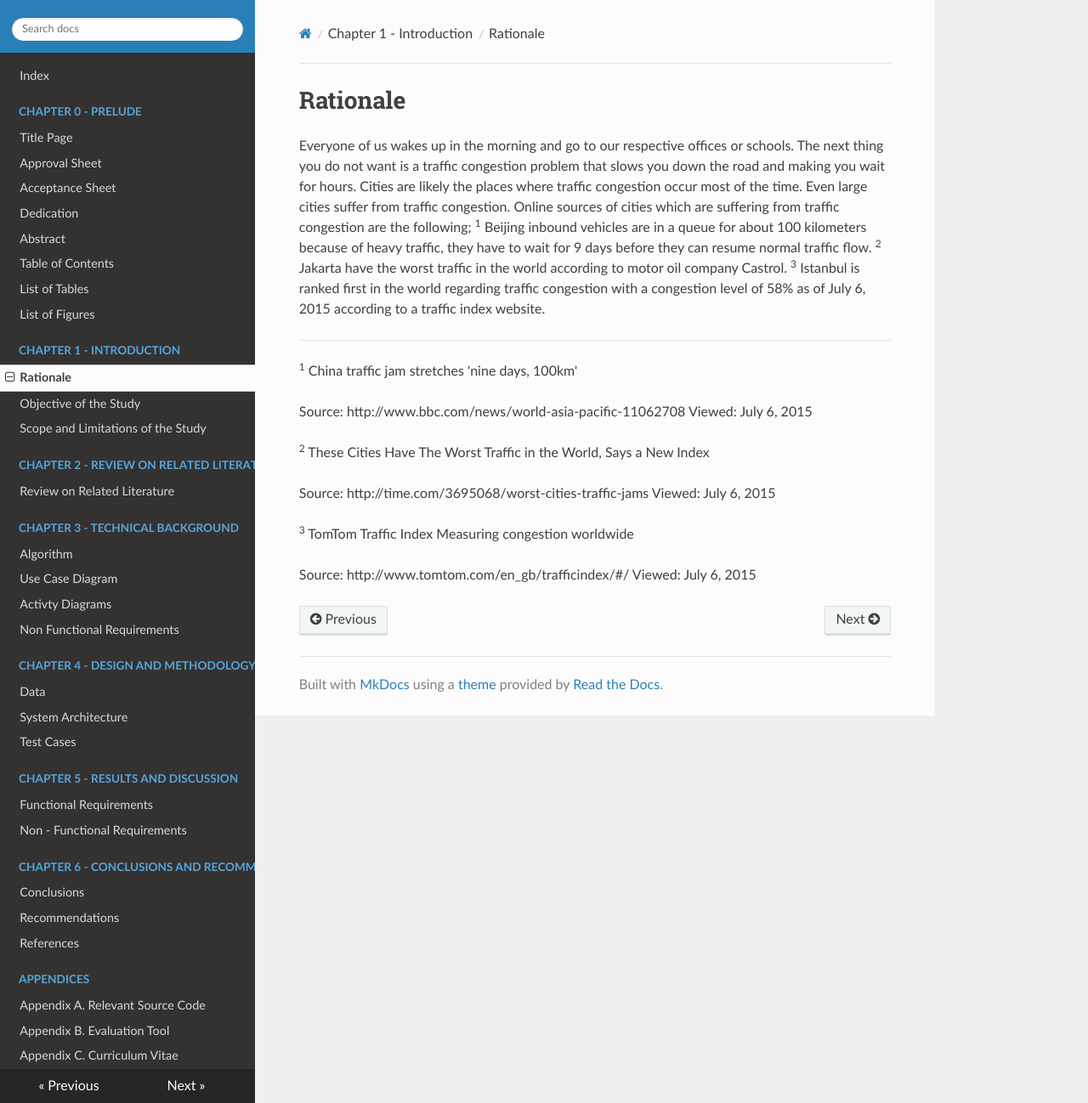
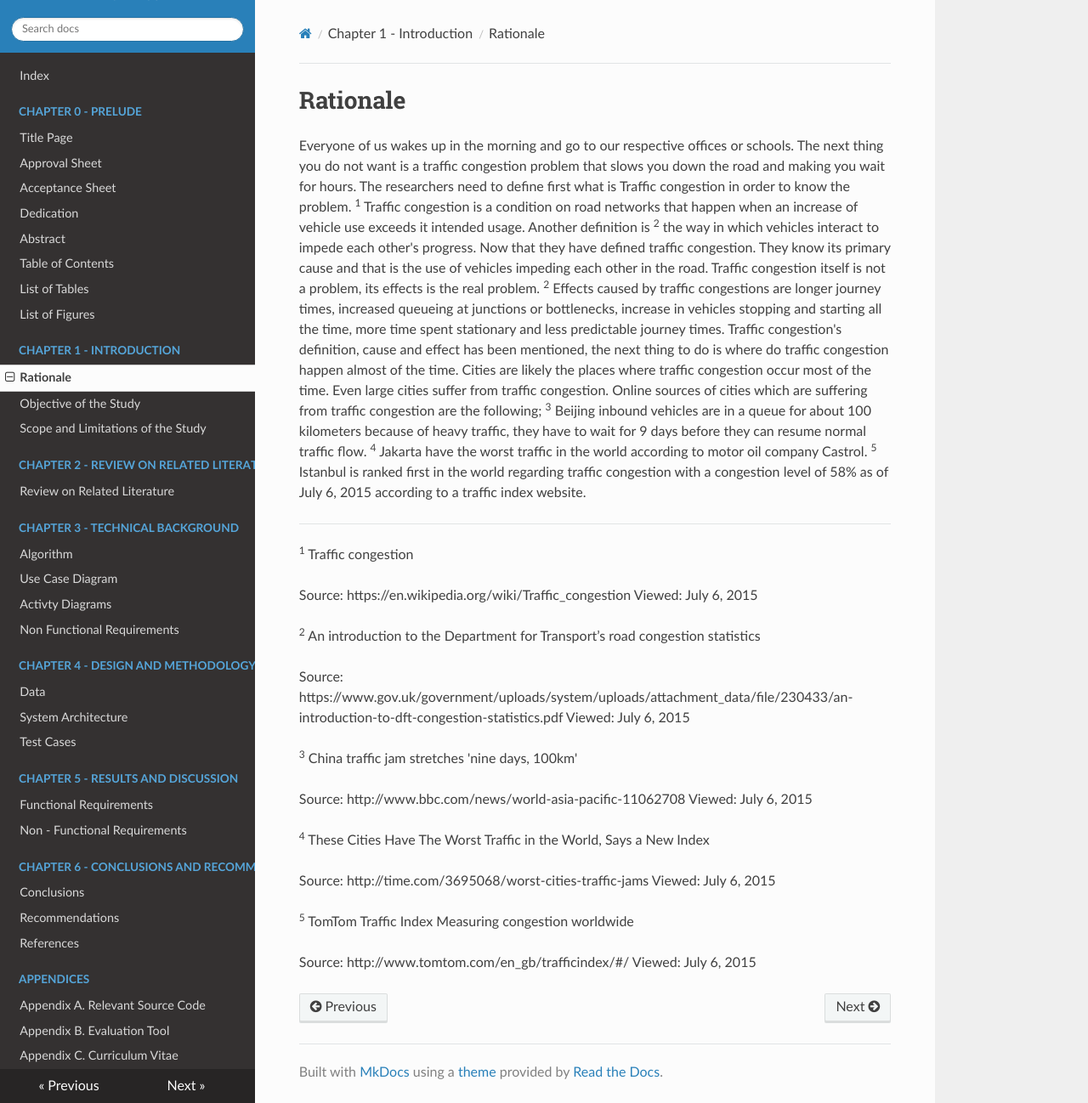
Before and after one commit to mikhailejohnapale/argomada-fuzz-track-doc, an MkDocs documentation site: the page built from docs/chapter1/rationale.md, in a window 1280 px wide and 1298 px high. Shown: the whole window at 85% size. Built offline with MkDocs 1.6.1, drawn with Linux system fonts in a browser that asks for light colours; nearby versions of some CDN libraries; old or Windows-style settings are respelled for this version of MkDocs.

Commit message:
traffic definition, cause and effects

```diff
--- a/docs/chapter1/rationale.md
+++ b/docs/chapter1/rationale.md
@@ -2,25 +2,44 @@
 
 Everyone of us wakes up in the morning and go to our respective offices or schools.
 The next thing you do not want is a traffic congestion problem that slows you down
-the road and making you wait for hours. Cities are likely the places where traffic
+the road and making you wait for hours. The researchers need to define first what is
+Traffic congestion in order to know the problem. <sup>1</sup> Traffic congestion is a
+condition on road networks that happen when an increase of vehicle use exceeds it
+intended usage. Another definition is <sup>2</sup> the way in which vehicles interact
+to impede each other's progress. Now that they have defined traffic congestion. They
+know its primary cause and that is the use of vehicles impeding each other in the road.
+Traffic congestion itself is not a problem, its effects is the real problem. <sup>2</sup>
+Effects caused by traffic congestions are longer journey times, increased queueing at
+junctions or bottlenecks, increase in vehicles stopping and starting all the time, more
+time spent stationary and less predictable journey times. Traffic congestion's definition,
+cause and effect has been mentioned, the next thing to do is where do traffic congestion
+happen almost of the time. Cities are likely the places where traffic
 congestion occur most of the time. Even large cities suffer from traffic congestion.
 Online sources of cities which are suffering from traffic congestion are the following;
-<sup>1</sup> Beijing inbound vehicles are in a queue for about 100 kilometers because
+<sup>3</sup> Beijing inbound vehicles are in a queue for about 100 kilometers because
 of heavy traffic, they have to wait for 9 days before they can resume normal traffic flow.
-<sup>2</sup> Jakarta have the worst traffic in the world according to motor oil company
-Castrol. <sup>3</sup> Istanbul is ranked first in the world regarding traffic congestion
+<sup>4</sup> Jakarta have the worst traffic in the world according to motor oil company
+Castrol. <sup>5</sup> Istanbul is ranked first in the world regarding traffic congestion
 with a congestion level of 58% as of July 6, 2015 according to a traffic index website.
 
 ---
 
-<sup>1</sup> China traffic jam stretches 'nine days, 100km'
+<sup>1</sup> Traffic congestion
+
+Source: https://en.wikipedia.org/wiki/Traffic_congestion Viewed: July 6, 2015
+
+<sup>2</sup> An introduction to the Department for Transport’s road congestion statistics
+
+Source: https://www.gov.uk/government/uploads/system/uploads/attachment_data/file/230433/an-introduction-to-dft-congestion-statistics.pdf Viewed: July 6, 2015
+
+<sup>3</sup> China traffic jam stretches 'nine days, 100km'
 
 Source: http://www.bbc.com/news/world-asia-pacific-11062708 Viewed: July 6, 2015
 
-<sup>2</sup> These Cities Have The Worst Traffic in the World, Says a New Index
+<sup>4</sup> These Cities Have The Worst Traffic in the World, Says a New Index
 
 Source: http://time.com/3695068/worst-cities-traffic-jams Viewed: July 6, 2015
 
-<sup>3</sup> TomTom Traffic Index Measuring congestion worldwide
+<sup>5</sup> TomTom Traffic Index Measuring congestion worldwide
 
 Source: http://www.tomtom.com/en_gb/trafficindex/#/ Viewed: July 6, 2015
```
